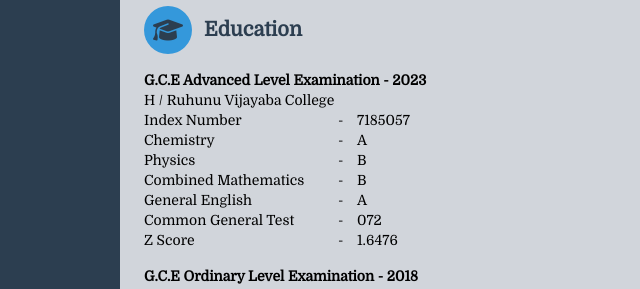
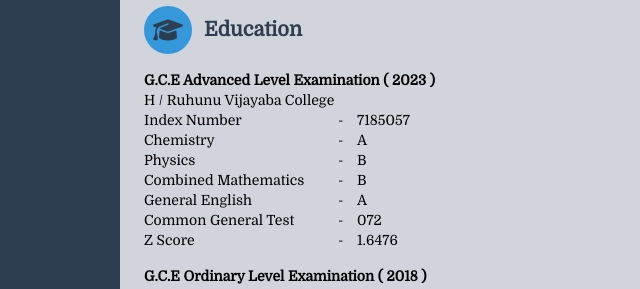
Before and after one commit to yasirumadhuwantha/IP001, a plain HTML site: page index.html in a window 1280 px wide. Shown: the part 526-815 px from the top of the page, 328-968 px from the left. Drawn offline with nearby package versions, Linux system fonts and the light colour scheme.

Commit message:
Update index.html

```diff
--- a/index.html
+++ b/index.html
@@ -445,7 +445,7 @@
     <div class="text-sm">
 
       <!-- Advanced Level Examination -->
-      <div><strong>G.C.E Advanced Level Examination - 2023</strong></div>
+      <div><strong>G.C.E Advanced Level Examination ( 2023 )</strong></div>
       <div class="grid grid-cols-[190px,15px,1fr] gap-x-1">
 
         <div class="col-span-3">H / Ruhunu Vijayaba College</div>
@@ -460,7 +460,7 @@
       </div>
 
       <!-- Ordinary Level Examination -->
-      <div class="mt-4"><strong>G.C.E Ordinary Level Examination - 2018</strong></div>
+      <div class="mt-4"><strong>G.C.E Ordinary Level Examination ( 2018 )</strong></div>
       <div class="grid grid-cols-[190px,15px,1fr] gap-x-1">
 
         <div class="col-span-3">H / Ruhunu Vijayaba College</div>
```
